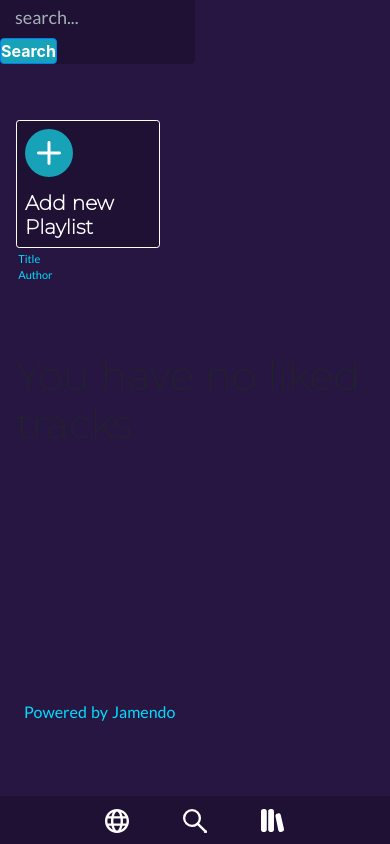
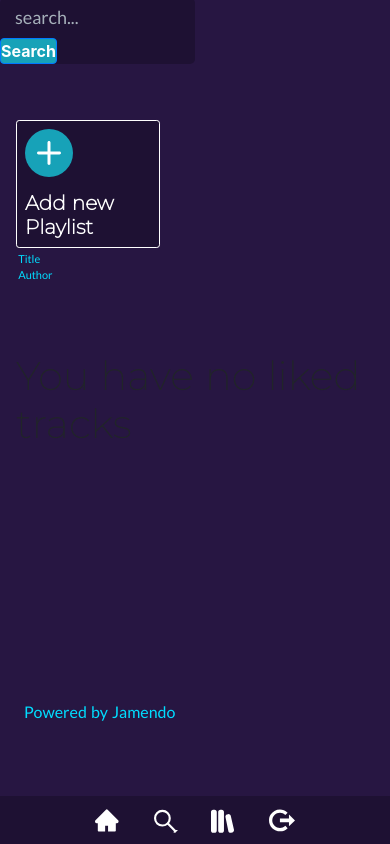
Before and after one commit to Albin-Sander/nya-examensarbete, a Nuxt app: page /Library in a window 390 px wide. Shown: the top 844 px of the page. Built offline with nearby package versions, Linux system fonts and the light colour scheme.

Commit message:
added css for logout btn and imported it in mobilenav

```diff
--- /dev/null
+++ b/components/Logout.vue
@@ -0,0 +1,39 @@
+<template>
+  <svg
+    width="26"
+    height="24"
+    viewBox="0 0 18 16"
+    fill="none"
+    xmlns="http://www.w3.org/2000/svg"
+    class="logout-btn"
+  >
+    <path
+      d="M13.8182 3.56061L18 7.59091L13.8182 11.5909V8.90909H7.56061V6.24242H13.8182V3.56061ZM11.303 11.3182L12.9091 12.9394C11.3333 14.4141 9.62626 15.1515 7.78788 15.1515C5.59596 15.1515 3.75 14.4268 2.25 12.9773C0.75 11.5278 0 9.71717 0 7.54545C0 6.18182 0.343434 4.91919 1.0303 3.75758C1.71717 2.59596 2.64394 1.67929 3.81061 1.00758C4.97727 0.335859 6.24242 0 7.60606 0C9.46465 0 11.2273 0.747475 12.8939 2.24242L11.303 3.84848C10.1515 2.79798 8.92424 2.27273 7.62121 2.27273C6.11616 2.27273 4.84596 2.79798 3.81061 3.84848C2.77525 4.89899 2.25758 6.18182 2.25758 7.69697C2.25758 9.11111 2.7904 10.3283 3.85606 11.3485C4.92172 12.3687 6.17172 12.8788 7.60606 12.8788C8.92929 12.8788 10.1616 12.3586 11.303 11.3182Z"
+      fill="white"
+    />
+  </svg>
+</template>
+
+<script>
+export default {
+  methods: {
+    async logout() {
+      await this.$fire.auth
+        .signOut()
+        .then(() => {
+          console.log('Logged out')
+        })
+        .catch((error) => {
+          console.log(error)
+        })
+      return (window.location.href = '/login')
+    },
+  },
+}
+</script>
+
+<style>
+.logout-btn {
+    cursor: pointer;
+}
+</style>
--- a/components/MobileNav.vue
+++ b/components/MobileNav.vue
@@ -4,9 +4,10 @@
       <li class="navbar-mobile-list-item" v-on:click="changePage('home')">
         <NuxtLink to="/">
           <svg
-            width="24"
+            width="25"
             height="24"
-            viewBox="0 0 15 15"
+            viewBox="0 0 15 14"
+            fill="none"
             xmlns="http://www.w3.org/2000/svg"
             v-bind:class="{
               activePage: page == 'home',
@@ -14,7 +15,8 @@
             }"
           >
             <path
-              d="M1.689 6C1.56312 6.49005 1.49961 6.99404 1.5 7.5C1.5 8.0175 1.566 8.52 1.689 9H3.825C3.72388 8.00256 3.72388 6.99744 3.825 6H1.689ZM2.3025 4.5H4.062C4.2615 3.58725 4.5495 2.76975 4.90275 2.0895C3.81388 2.61406 2.90791 3.45393 2.3025 4.5V4.5ZM13.311 6H11.175C11.2761 6.99744 11.2761 8.00256 11.175 9H13.311C13.5635 8.01594 13.5635 6.98406 13.311 6V6ZM12.6975 4.5C12.0921 3.45393 11.1861 2.61406 10.0973 2.0895C10.4513 2.76975 10.7385 3.58725 10.938 4.5H12.6975ZM5.334 6C5.27781 6.49802 5.24976 6.99882 5.25 7.5C5.25 8.01375 5.2785 8.51625 5.334 9H9.666C9.77895 8.00319 9.77895 6.99681 9.666 6H5.334ZM5.6025 4.5H9.3975C9.26101 3.93622 9.06412 3.38881 8.81025 2.86725C8.33925 1.926 7.83525 1.5 7.5 1.5C7.164 1.5 6.66075 1.926 6.18975 2.86725C5.9535 3.34125 5.75475 3.8925 5.6025 4.5ZM2.3025 10.5C2.90791 11.5461 3.81388 12.3859 4.90275 12.9105C4.54875 12.2303 4.2615 11.4128 4.062 10.5H2.3025V10.5ZM12.6975 10.5H10.938C10.7385 11.4128 10.4505 12.2303 10.0973 12.9105C11.1861 12.3859 12.0921 11.5461 12.6975 10.5ZM5.6025 10.5C5.75475 11.1075 5.9535 11.6588 6.18975 12.1328C6.66075 13.074 7.16475 13.5 7.5 13.5C7.836 13.5 8.33925 13.074 8.81025 12.1328C9.0465 11.6588 9.24525 11.1075 9.3975 10.5H5.6025V10.5ZM7.5 15C3.35775 15 0 11.6422 0 7.5C0 3.35775 3.35775 0 7.5 0C11.6422 0 15 3.35775 15 7.5C15 11.6422 11.6422 15 7.5 15Z"
+              d="M13.8719 6.57772L7.43594 0.146472C7.3896 0.10004 7.33455 0.0632039 7.27396 0.0380704C7.21337 0.012937 7.14841 0 7.08281 0C7.01721 0 6.95226 0.012937 6.89166 0.0380704C6.83107 0.0632039 6.77603 0.10004 6.72969 0.146472L0.29375 6.57772C0.10625 6.76522 0 7.01991 0 7.28553C0 7.8371 0.448437 8.28553 1 8.28553H1.67813V12.8746C1.67813 13.1512 1.90156 13.3746 2.17813 13.3746H6.08281V9.8746H7.83281V13.3746H11.9875C12.2641 13.3746 12.4875 13.1512 12.4875 12.8746V8.28553H13.1656C13.4312 8.28553 13.6859 8.18085 13.8734 7.99178C14.2625 7.60116 14.2625 6.96835 13.8719 6.57772V6.57772Z"
+              fill="white"
             />
           </svg>
         </NuxtLink>
@@ -24,7 +26,7 @@
           <svg
             width="24"
             height="24"
-            viewBox="0 0 14 14"
+            viewBox="0 0 15 14"
             xmlns="http://www.w3.org/2000/svg"
             v-bind:class="{
               activePageSearch: page == 'search',
@@ -33,7 +35,6 @@
           >
             <path
               d="M9.01772 8.14304L8.74838 8.49124L9.05966 8.80252L13.352 13.0949L13.0937 13.3527L8.8007 9.06134L8.4898 8.75056L8.14177 9.0191C7.31789 9.6548 6.3124 9.99995 5.24998 9.99995C3.97904 9.99995 2.78867 9.50661 1.89211 8.60847L1.8918 8.60816C0.994897 7.71126 0.5 6.51887 0.5 5.24998C0.5 3.97904 0.99334 2.78867 1.89148 1.89211L1.8918 1.8918C2.7887 0.994897 3.98108 0.5 5.24998 0.5C6.51925 0.5 7.71135 0.993403 8.60785 1.89148C9.50529 2.79051 9.99995 3.97968 9.99995 5.24998C9.99995 6.31253 9.65473 7.31951 9.01772 8.14304ZM12.8418 13.604C12.8418 13.6039 12.8419 13.6039 12.8419 13.6039L12.8418 13.604ZM13.8566 13.0951L13.9579 12.9937L13.8566 13.0951L13.8566 13.0951ZM13.8565 13.0952L13.8565 13.0952L13.6045 13.3474C13.6045 13.3473 13.6044 13.3473 13.6044 13.3472L13.8564 13.0952L13.8564 13.0952L13.8565 13.0952L13.8565 13.0952ZM8.3751 8.37594L8.37552 8.37552C9.2096 7.54144 9.66996 6.42899 9.66996 5.24998C9.66996 4.07062 9.20938 2.96026 8.37594 2.12485C7.54132 1.28826 6.42848 0.829994 5.24998 0.829994C4.07062 0.829994 2.96026 1.29058 2.12485 2.12402L2.12444 2.12444C1.29036 2.95851 0.829994 4.07096 0.829994 5.24998C0.829994 6.42933 1.29058 7.53969 2.12402 8.3751L2.12485 8.37594C2.96026 9.20938 4.07062 9.66996 5.24998 9.66996C6.42933 9.66996 7.53969 9.20938 8.3751 8.37594Z"
-
             />
           </svg>
         </NuxtLink>
@@ -43,7 +44,7 @@
           <svg
             width="24"
             height="24"
-            viewBox="0 0 15 15"
+            viewBox="0 0 15 14"
             xmlns="http://www.w3.org/2000/svg"
             v-bind:class="{
               activePage: page == 'library',
@@ -56,12 +57,19 @@
           </svg>
         </NuxtLink>
       </li>
+      <li class="navbar-mobile-list-item">
+        <logout />
+      </li>
     </ul>
   </nav>
 </template>
 
 <script>
+import Logout from '../components/Logout'
 export default {
+  components: {
+    logout: Logout,
+  },
   data: () => {
     return {
       page: '',
@@ -112,14 +120,13 @@ export default {
 }
 
 .activePage {
-  fill: #17A2B8;
+  fill: #17a2b8;
 }
 
 .activePageSearch {
-  fill: #17A2B8;
-  stroke: #17A2B8
+  fill: #17a2b8;
+  stroke: #17a2b8;
 }
-
 
 .nonActivePage {
   fill: white;
@@ -131,7 +138,7 @@ export default {
 }
 
 li {
-    margin: 0;
+  margin: 0;
 }
 
 li:hover {
@@ -139,5 +146,4 @@ li:hover {
   text-decoration: none;
   background-color: transparent;
 }
-
 </style>
--- a/pages/Library/index.vue
+++ b/pages/Library/index.vue
@@ -132,6 +132,7 @@
 import CreatePlaylist from '../../components/CreatePlaylist'
 import AddToPlaylist from '../../components/AddToPlaylist'
 import { mapActions } from 'vuex'
+
 export default {
   components: {
     createPlaylist: CreatePlaylist,
```
Also changed, not shown: assets/menu/logout.svg (added).
